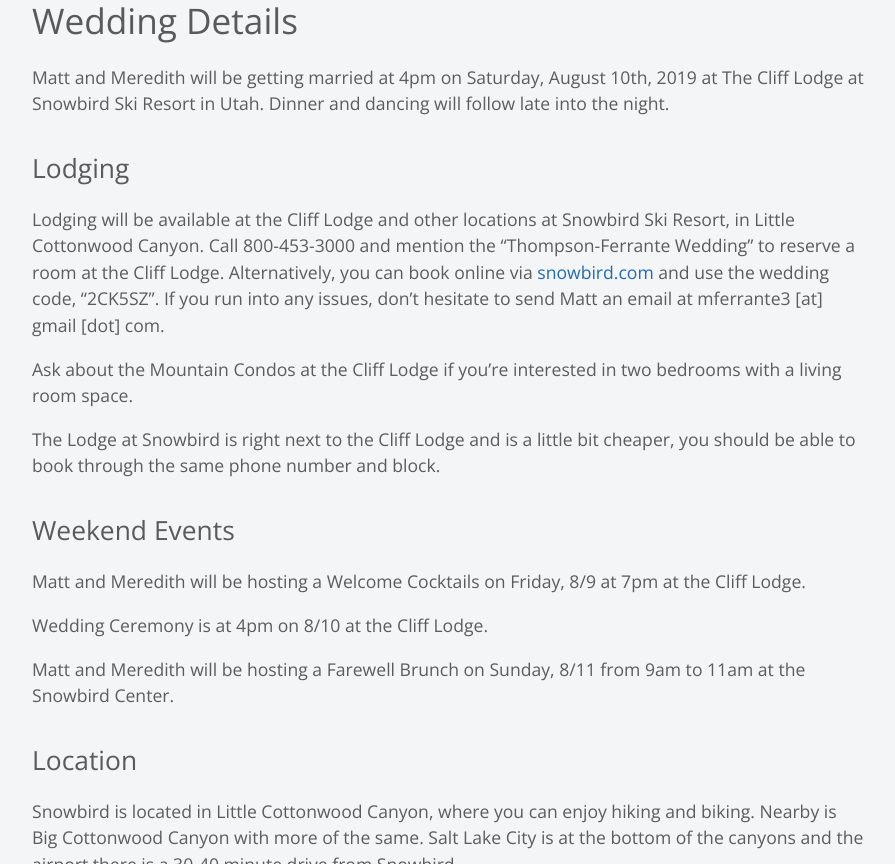
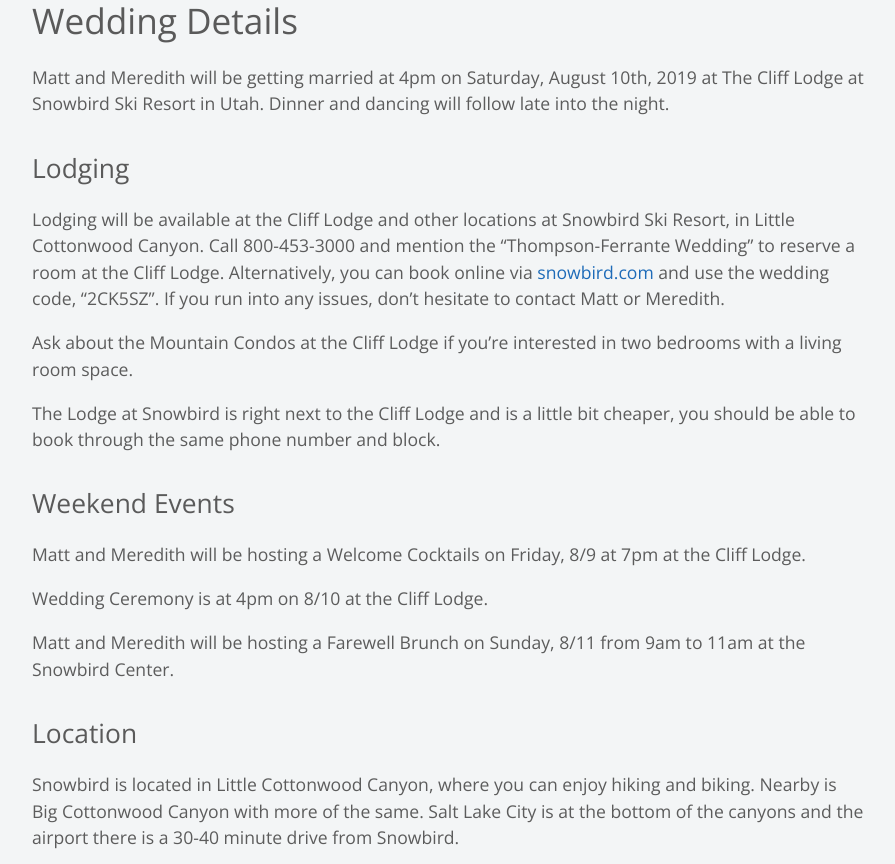
Before and after one commit to ferrants/weddingwebsite, a Jekyll site: the page built from details.md, in a window 1280 px wide and 900 px high, scrolled down 550 px, cut to the strip 0-864 px from the top of the window. Shown: the whole strip, without its empty margins (192-1087 px from the left). Built offline with Jekyll 4.4.1, drawn with Linux system fonts in a browser that asks for light colours; nearby versions of some CDN libraries; our own code applies the rules of GitHub Pages for plain Markdown files.

Commit message:
Update details.md

```diff
--- a/details.md
+++ b/details.md
@@ -8,7 +8,7 @@ Matt and Meredith will be getting married at 4pm on Saturday, August 10th, 2019
 
 ## Lodging
 
-Lodging will be available at the Cliff Lodge and other locations at Snowbird Ski Resort, in Little Cottonwood Canyon. Call 800-453-3000 and mention the "Thompson-Ferrante Wedding" to reserve a room at the Cliff Lodge. Alternatively, you can book online via [snowbird.com](http://www.snowbird.com) and use the wedding code, "2CK5SZ". If you run into any issues, don't hesitate to send Matt an email at mferrante3 \[at\] gmail \[dot\] com.
+Lodging will be available at the Cliff Lodge and other locations at Snowbird Ski Resort, in Little Cottonwood Canyon. Call 800-453-3000 and mention the "Thompson-Ferrante Wedding" to reserve a room at the Cliff Lodge. Alternatively, you can book online via [snowbird.com](http://www.snowbird.com) and use the wedding code, "2CK5SZ". If you run into any issues, don't hesitate to contact Matt or Meredith.
 
 Ask about the Mountain Condos at the Cliff Lodge if you're interested in two bedrooms with a living room space.
 
```
